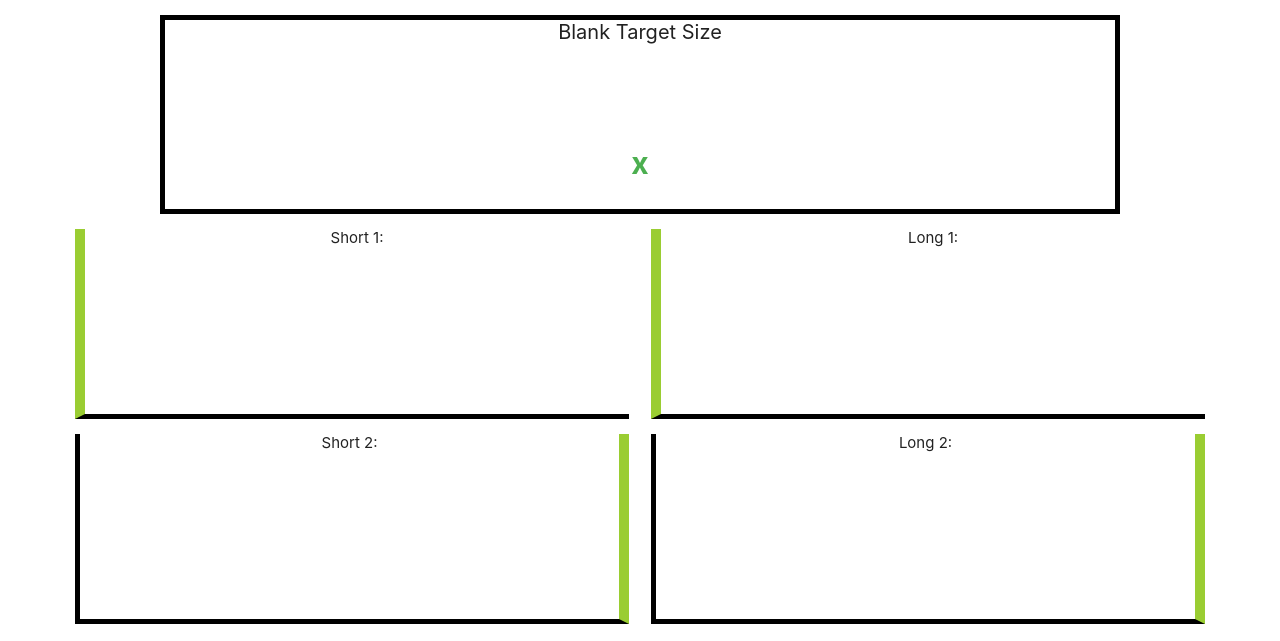
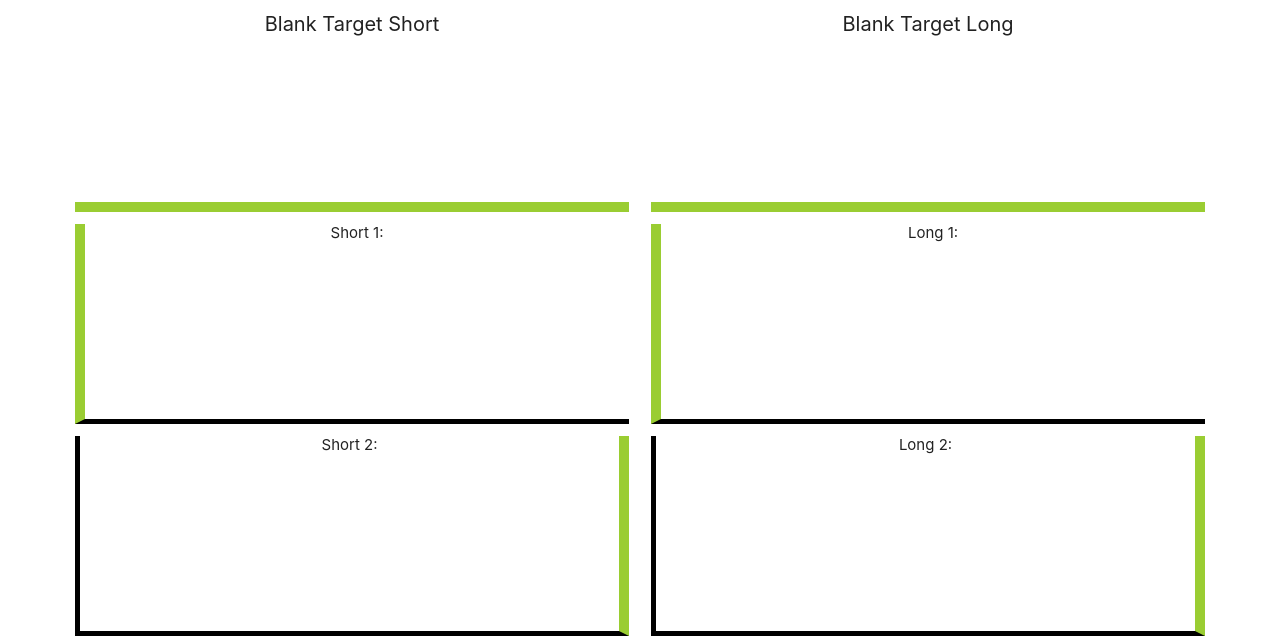
Before and after one commit to offsite-ryan/challenger, a plain HTML site: page index.html in a window 1280 px wide. Shown: the part 159-800 px from the top of the page. Drawn offline with Linux system fonts and the light colour scheme.

Commit message:
layout imporvements

```diff
--- a/index.html
+++ b/index.html
@@ -27,15 +27,15 @@
 
   }
   .bends {
-    /* line-height: 0.8; */
+    /* border-bottom: 5px solid black; */
   }
   .blank {
-    border-right: 5px solid black;
-    border-left: 5px solid black;
-    border-bottom: 5px solid black;
-    border-top: 5px solid black;
-    margin-top: 15px;
-    min-height: 120px;
+    /* border-right: 5px solid black; */
+    /* border-left: 5px solid black; */
+    border-bottom: 10px solid yellowgreen;
+    /* border-top: 5px solid black; */
+    margin-top: 12px;
+    min-height: 200px;
   }
 
   .bend-1 {
@@ -43,8 +43,8 @@
     border-bottom: 5px solid black;
     border-left: 10px solid yellowgreen;
     /* border-bottom: 3px solid black; */
-    margin-top: 15px;
-    min-height: 190px;
+    margin-top: 12px;
+    min-height: 200px;
   }
 
   .bend-2 {
@@ -52,8 +52,8 @@
     border-bottom: 5px solid black;
     border-left: 5px solid black;
     /* border-bottom: 3px solid black; */
-    margin-top: 15px;
-    min-height: 190px;
+    margin-top: 12px;
+    min-height: 200px;
     /* width: 90%; */
   }
 
@@ -274,9 +274,13 @@
         <!-- <hr /> -->
 
         <!-- VALUES -->
-        <div class="col s10 offset-s1 center blank">
-          <div class="label">Blank Target Size<br /><b class="green-text value" id="blank-target-height"></b>
-            <b class="green-text x">x</b> <b class="green-text value" id="blank-target-length"></b>
+        <div class="col s12 m6 center">
+          <div class="label blank">Blank Target Short<br /><b class="green-text value" id="blank-target-height"></b>
+          </div>
+        </div>
+
+        <div class="col s12 m6 center">
+          <div class="label blank">Blank Target Long<br /><b class="green-text value" id="blank-target-length"></b>
           </div>
         </div>
 
```
